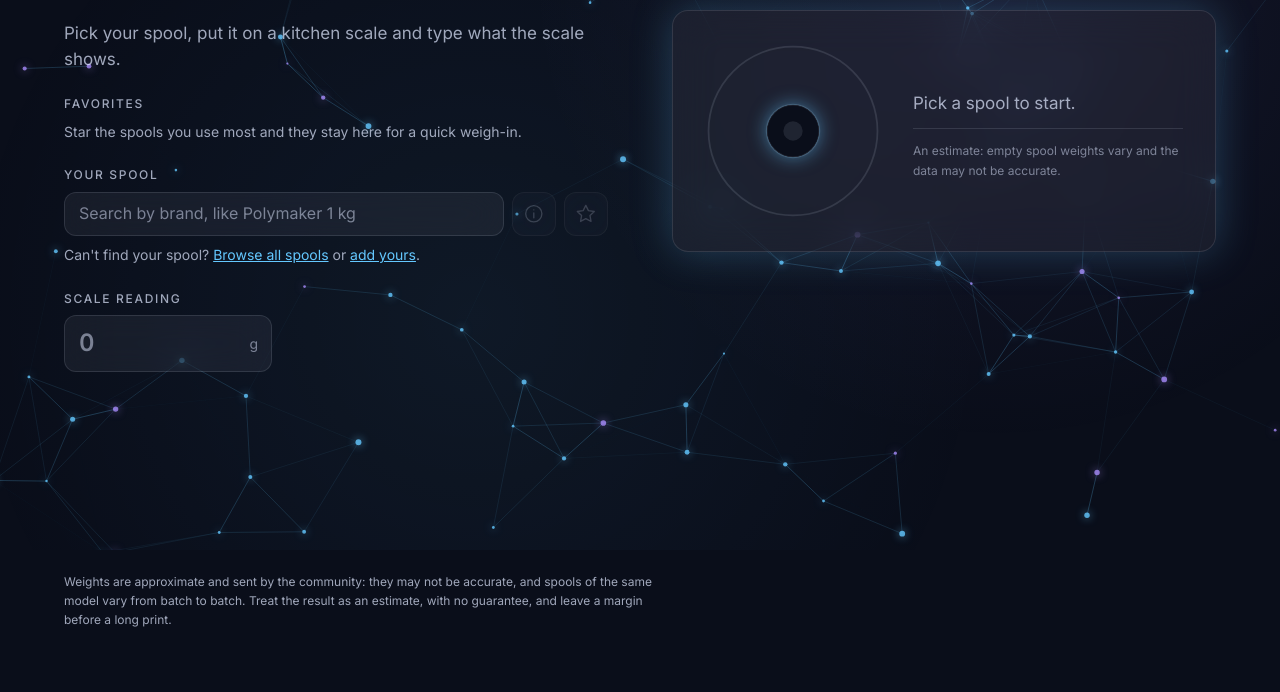
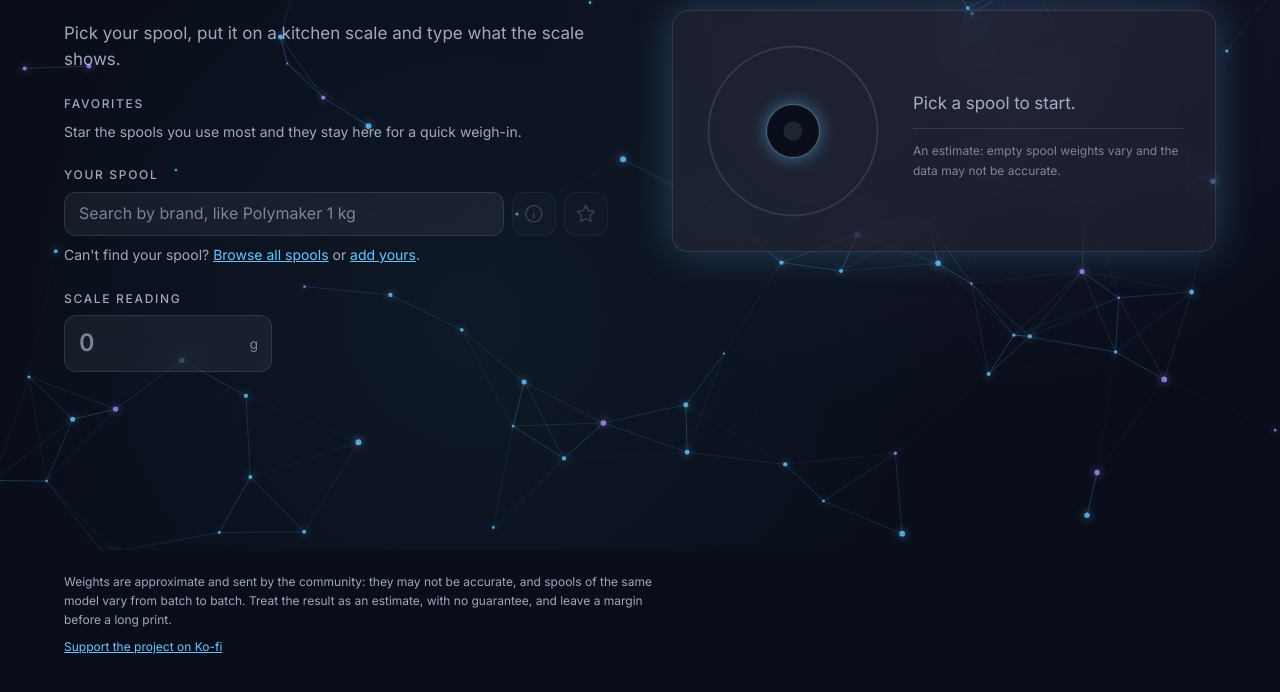
Before and after one commit to Spool-Tare/spool-tare.github.io, a plain HTML site: page index.html in a window 1280 px wide. Shown: the part 250-942 px from the top of the page. Drawn offline with Linux system fonts and the light colour scheme.

Commit message:
Add a Ko-fi donation link
The repository gets a Sponsor button through .github/FUNDING.yml, and
both pages link to the Ko-fi page from the footer.

Co-Authored-By: Claude Fable 5.2 <noreply@anthropic.com>

```diff
--- a/assets/style.css
+++ b/assets/style.css
@@ -281,6 +281,8 @@ main { max-width: 1200px; margin: 0 auto; padding: 0 1.5rem 4rem; }
 
 .foot { max-width: 1200px; margin: 0 auto; padding: 1.5rem 1.5rem 4rem; color: var(--mist-50); font-size: 0.75rem; }
 .foot .disclaimer { max-width: 80ch; color: var(--mist-70); }
+.foot p + p { margin-top: 0.5rem; }
+.foot a { color: var(--blue); }
 
 /* Dialogs */
 dialog {
--- a/i18n/en.json
+++ b/i18n/en.json
@@ -63,6 +63,7 @@
   "field.year": "Year bought",
   "field.comment": "Notes",
   "field.comment.placeholder": "How many spools you weighed, anything unusual…",
+  "footer.support": "Support the project on Ko-fi",
   "disclaimer.short": "An estimate: empty spool weights vary and the data may not be accurate.",
   "disclaimer.full": "Weights are approximate and sent by the community: they may not be accurate, and spools of the same model vary from batch to batch. Treat the result as an estimate, with no guarantee, and leave a margin before a long print.",
   "source.measured": "Weighed by {by}",
--- a/i18n/es.json
+++ b/i18n/es.json
@@ -63,6 +63,7 @@
   "field.year": "Año de compra",
   "field.comment": "Notas",
   "field.comment.placeholder": "Cuántas bobinas pesaste, algo fuera de lo común…",
+  "footer.support": "Apoya el proyecto en Ko-fi",
   "disclaimer.short": "Es una estimación: el peso de la bobina vacía varía y los datos pueden no ser exactos.",
   "disclaimer.full": "Los pesos son aproximados y los envía la comunidad: pueden no ser exactos, y las bobinas del mismo modelo varían de un lote a otro. Toma el resultado como una estimación, sin garantía, y deja un margen antes de una impresión larga.",
   "source.measured": "Pesada por {by}",
--- a/i18n/pt-BR.json
+++ b/i18n/pt-BR.json
@@ -63,6 +63,7 @@
   "field.year": "Ano da compra",
   "field.comment": "Observações",
   "field.comment.placeholder": "Quantos carretéis você pesou, algo fora do comum…",
+  "footer.support": "Apoie o projeto no Ko-fi",
   "disclaimer.short": "É uma estimativa: o peso do carretel vazio varia e os dados podem não estar acurados.",
   "disclaimer.full": "Os pesos são aproximados e enviados pela comunidade: podem não estar acurados, e carretéis do mesmo modelo variam de um lote para outro. Trate o resultado como estimativa, sem garantia, e deixe uma margem antes de uma impressão longa.",
   "source.measured": "Pesado por {by}",
--- a/index.html
+++ b/index.html
@@ -99,6 +99,7 @@
 
   <footer class="foot">
     <p class="disclaimer" data-i18n="disclaimer.full">Weights are approximate and sent by the community: they may not be accurate, and spools of the same model vary from batch to batch. Treat the result as an estimate, with no guarantee, and leave a margin before a long print.</p>
+    <p><a href="https://ko-fi.com/ralexsander" target="_blank" rel="noopener" data-i18n="footer.support">Support the project on Ko-fi</a></p>
   </footer>
 </body>
 </html>
```
Also changed, not shown: spools.html (+1 -0 lines), 1 other file.
